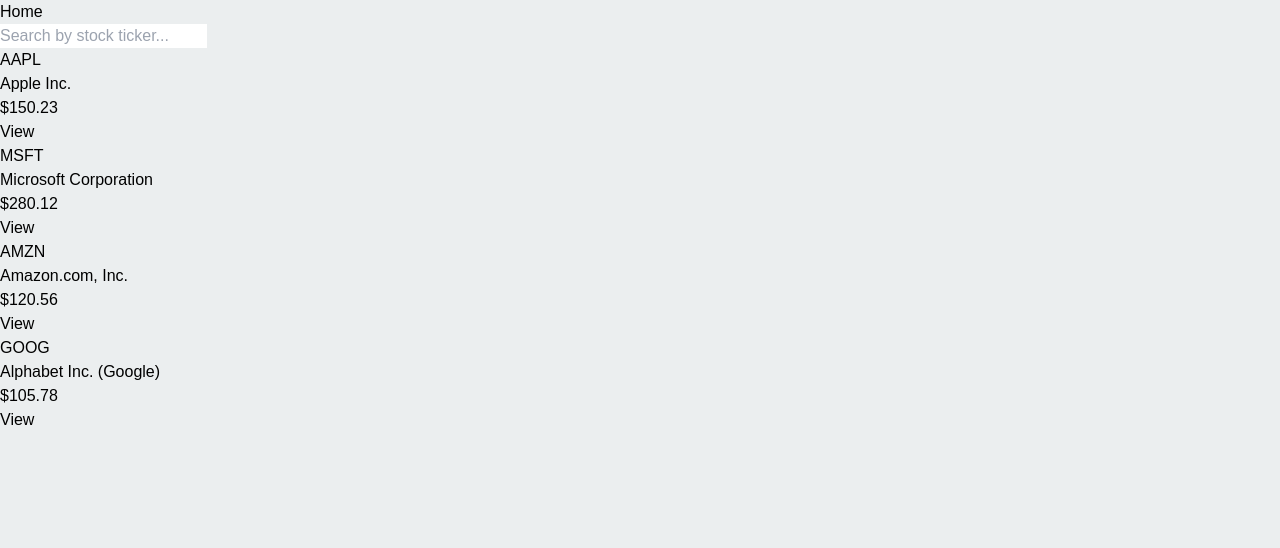
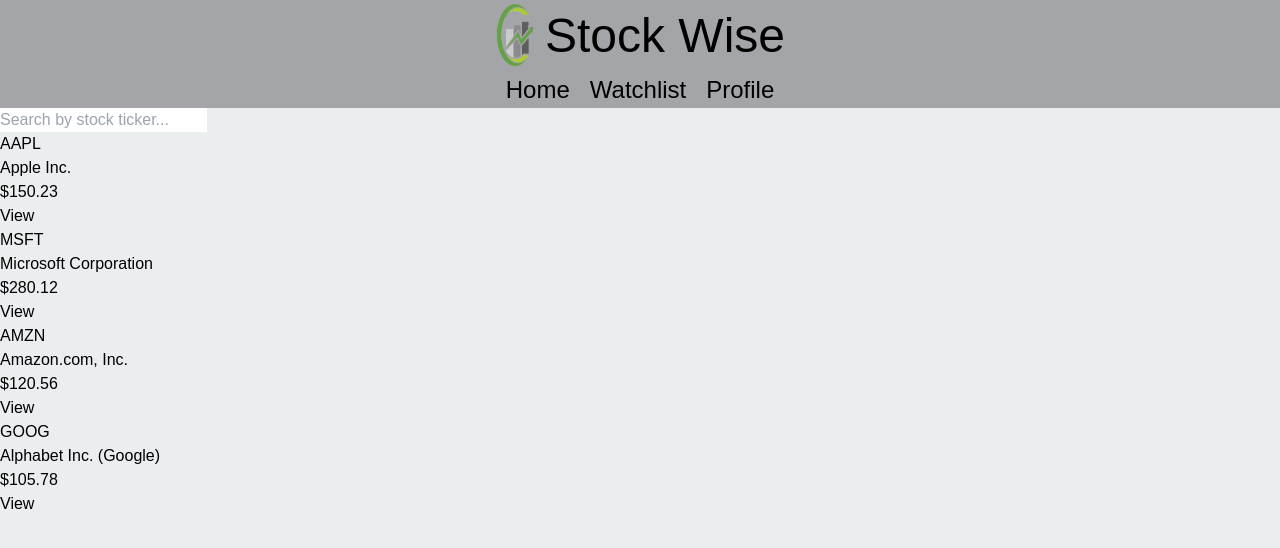
Before and after one commit to Nishit-Singhal/Stock-Wise, a React (Vite) app: page /search in a window 1280 px wide. Shown: the top 548 px of the page. Built offline with nearby package versions, Linux system fonts and the light colour scheme.

Commit message:
Navbar added to search component

```diff
--- a/src/Layouts/Search.jsx
+++ b/src/Layouts/Search.jsx
@@ -69,9 +69,18 @@
 
     return (
         <div>
-            <Link to={'/'}>
+            <div className="Name">
+                <Link to={'/'}><img className="Logo" src="src/assets/Stock-Wise-Logo.png"></img></Link>
+                <Link to={'/'}><h1 className="App-Name">Stock Wise</h1></Link>
+            </div>
+            <div className="Navbar">
+                <Link to={'/'}><h2 className="Home-Heading">Home</h2></Link>
+                <Link to={'/watchlist'}><h2 className="Watchlist-Heading">Watchlist</h2></Link>
+                <Link to={'/profile'}><h2 className="Profile-Heading">Profile</h2></Link>
+            </div>
+            {/* <Link to={'/'}>
                 <div className="text-3xl mt-5 mx-5 font-semibold">Home</div>
-            </Link>
+            </Link> */}
             <div className="flex gap-4 m-5">
                 <input
                     type="text"
--- a/src/Navbar.jsx
+++ b/src/Navbar.jsx
@@ -18,7 +18,7 @@
                 <Link to={'/profile'}><img className="Profile-Image" src="src/assets/profile-white-icon.png"></img></Link>
                 <div>
                     <Link to={'/search'}>
-                        <input className="Searchbar" type="text" placeholder="Search" />
+                        <input className="Searchbar border-[1px] border-black" type="text" placeholder="Search" />
                     </Link>
                 </div>
             </div>
```
